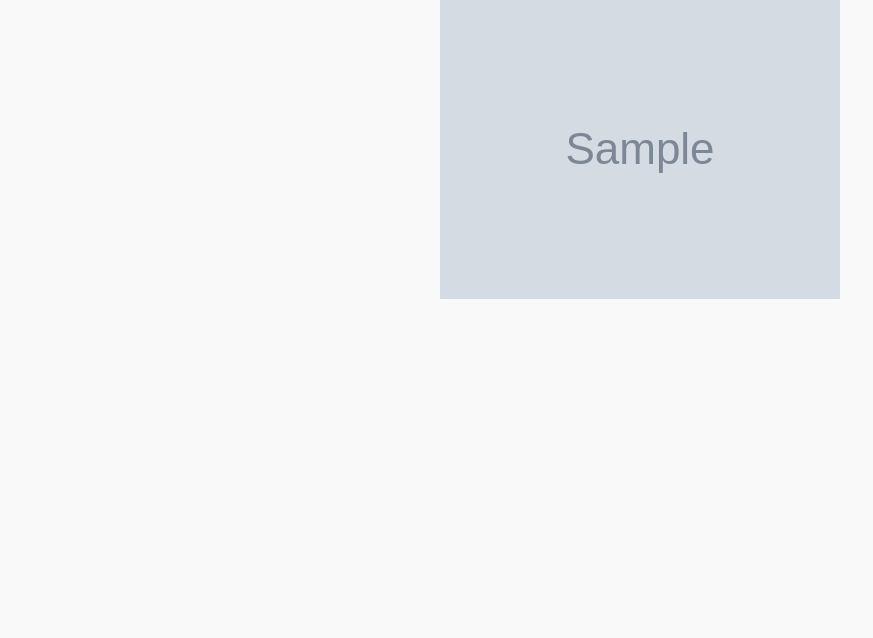
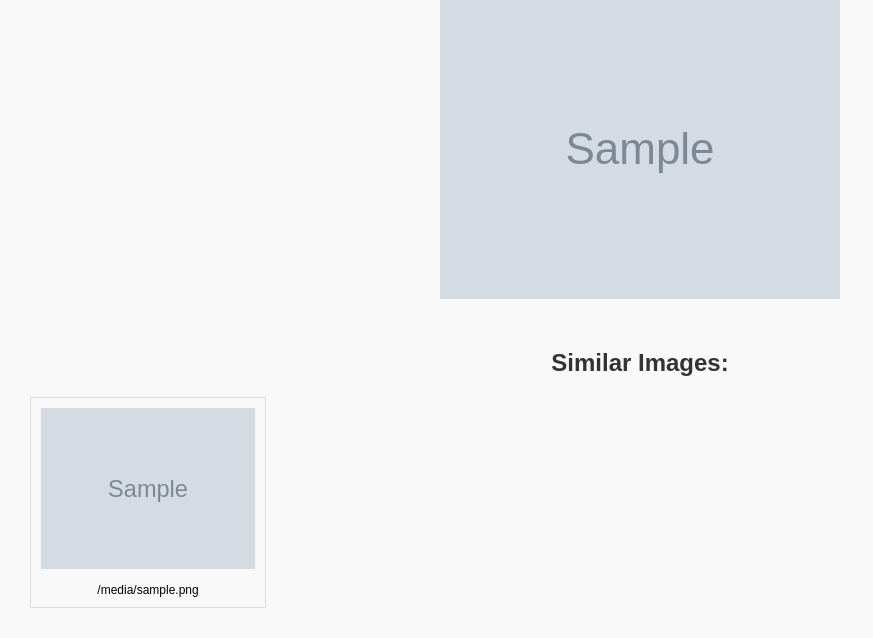
Before and after one commit to theodtasia/dogs-image-search-postgress-database-with-flask-frontend, a Flask app: template templates/index.html in a window 1280 px wide. Shown: the part 824-1462 px from the top of the page, without its empty margins (0-873 px from the left). Before the commit the page ends 1123 px from the top, so only its background shows below. Run offline with Flask 3, Linux system fonts and the light colour scheme; the template is opened without the code that fills it: most values are stand-ins (such as "Sample title", 1, 10 or a date in 2020); grey boxes marked "Sample" are stand-in pictures.

Commit message:
update index to show similar images

```diff
--- a/templates/index.html
+++ b/templates/index.html
@@ -82,6 +82,32 @@
             max-height: 100%;
             object-fit: contain;
         }
+        /* Set up the grid container */
+        .image-grid {
+          display: grid;
+          grid-template-columns: repeat(5, 1fr); /* 5 columns of equal width */
+          grid-gap: 10px; /* Add some space between the images */
+        }
+
+        /* Style each image item */
+        .image-item {
+          border: 1px solid #ddd; /* Add a border around each item */
+          padding: 10px;
+          text-align: center;
+        }
+
+        /* Style the image itself */
+        .image-item img {
+          max-width: 100%; /* Make sure the image fits within its container */
+          height: auto;
+        }
+
+        /* Style the image caption */
+        .image-caption {
+          margin-top: 10px;
+          font-size: 12px;
+        }
+
     </style>
 </head>
 <body>
@@ -132,5 +158,18 @@
         </div>
     {% endif %}
 
+{% if filenames %}
+    <h2>Similar Images:</h2>
+    <div class="image-grid">
+        {% for filename in filenames %}
+            <div class="image-item">
+            <img src="{{ url_for('static', filename='dog_images/' + filename) }}" alt="{{ filename }}">
+                <div class="image-caption">{{ filename }}</div>
+            </div>
+        {% endfor %}
+    </div>
+{% endif %}
+
+
 </body>
 </html>
```
